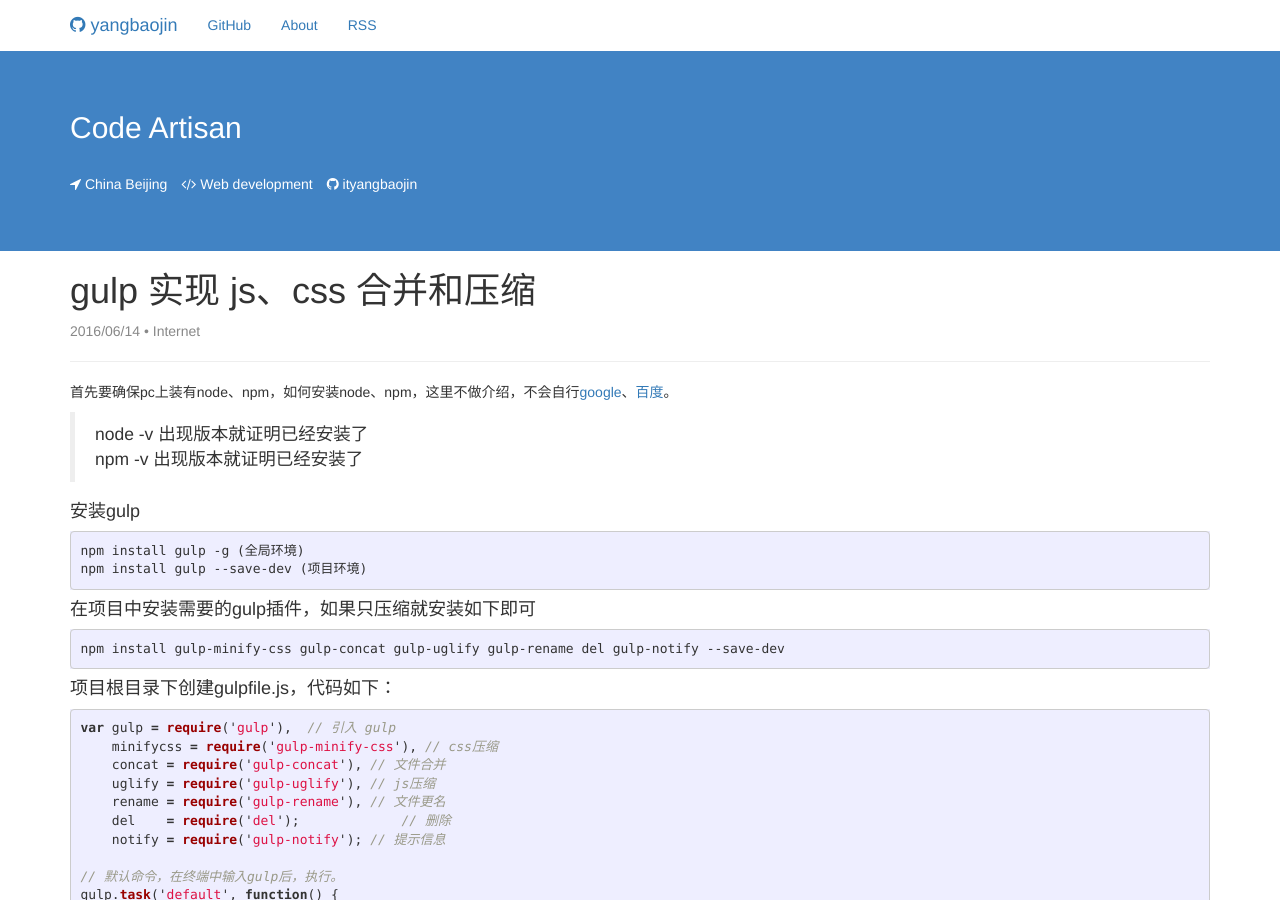
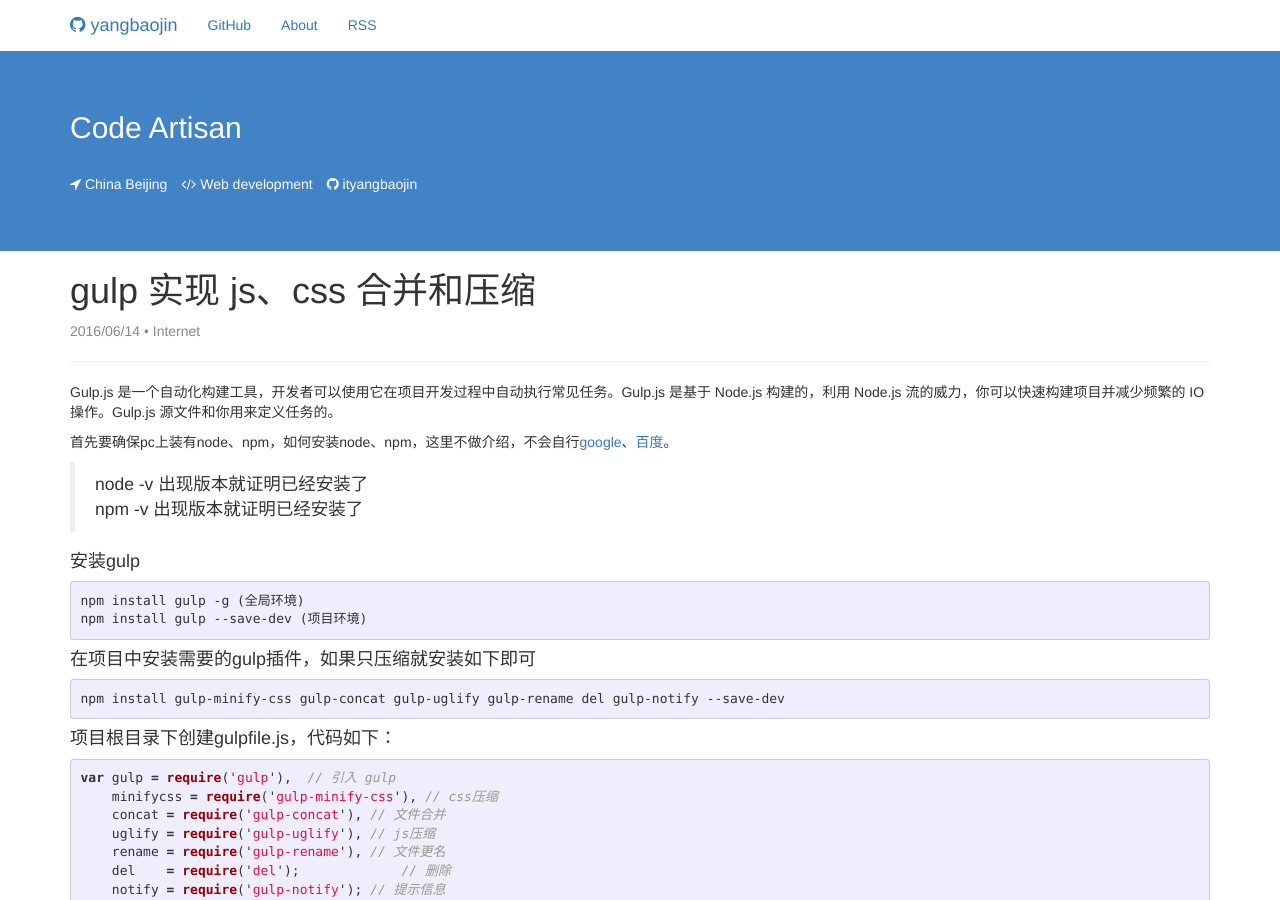
Before and after one commit to ityangbaojin/ityangbaojin.github.io, a Jekyll site: the page built from _posts/2016-06-14-gulp.md, in a window 1280 px wide and 900 px high. Built offline with Jekyll 4.4.1, drawn with Linux system fonts in a browser that asks for light colours.

Commit message:
gulp add...

```diff
--- a/_posts/2016-06-14-gulp.md
+++ b/_posts/2016-06-14-gulp.md
@@ -1,10 +1,11 @@
 ---
 layout: post
 title:  "gulp 实现 js、css 合并和压缩"
-excerpt: "类似于grunt，都是基于Node.js的前端构建工具。不过gulp压缩效率更高。"
 date:   2016-06-14
 author: Internet
 ---
+
+Gulp.js 是一个自动化构建工具，开发者可以使用它在项目开发过程中自动执行常见任务。Gulp.js 是基于 Node.js 构建的，利用 Node.js 流的威力，你可以快速构建项目并减少频繁的 IO 操作。Gulp.js 源文件和你用来定义任务的。
 
 首先要确保pc上装有node、npm，如何安装node、npm，这里不做介绍，不会自行[google](https://www.google.com/){:target="_blank"}、[百度](https://www.baidu.com/){:target="_blank"}。
 
```
